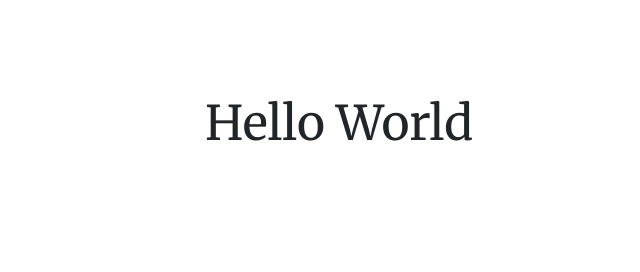
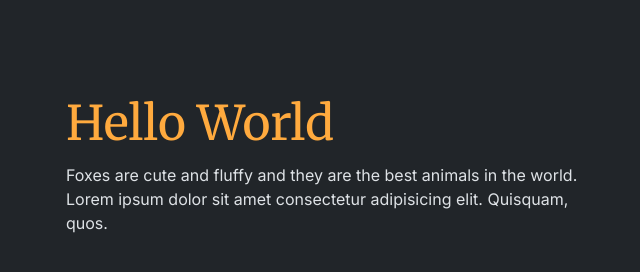
Before and after one commit to keevvinc/gulp-devkit, a website: page app/index.html in a window 1280 px wide. Shown: the whole page, without its empty margins (301-941 px from the left). Drawn offline with nearby package versions, Linux system fonts and the light colour scheme; files that its build step writes are made by us from their sources.

Commit message:
Update index

```diff
--- a/app/index.html
+++ b/app/index.html
@@ -16,10 +16,16 @@
   <!-- endbuild -->
 
 </head>
-<body>
+<body class="bg-dark">
 
   <div class="container pv-100">
-    <h1 class="text-center">Hello World</h1>
+    <div class="row">
+      <div class="col-6 offset-3">
+        <h1 class="color-warning mb-15">Hello World</h1>
+        <p class="color-gray-300">Foxes are cute and fluffy and they are the best animals in the world.</p>
+        <p class="color-gray-300">Lorem ipsum dolor sit amet consectetur adipisicing elit. Quisquam, quos.</p>
+      </div>
+    </div>
   </div>
 
   <!-- build:js scripts/vendor.js -->
--- a/app/styles/base/_typography.scss
+++ b/app/styles/base/_typography.scss
@@ -9,6 +9,6 @@ h6 { font-size: 1.2rem; }
 
 body, input, textarea, select, button, p { font-family: 'Inter', sans-serif; }
 
-p { font-size: 1em; }
+p { font-size: 1em; line-height: 1.5; }
 
 small { font-size: 0.833rem; }
```
